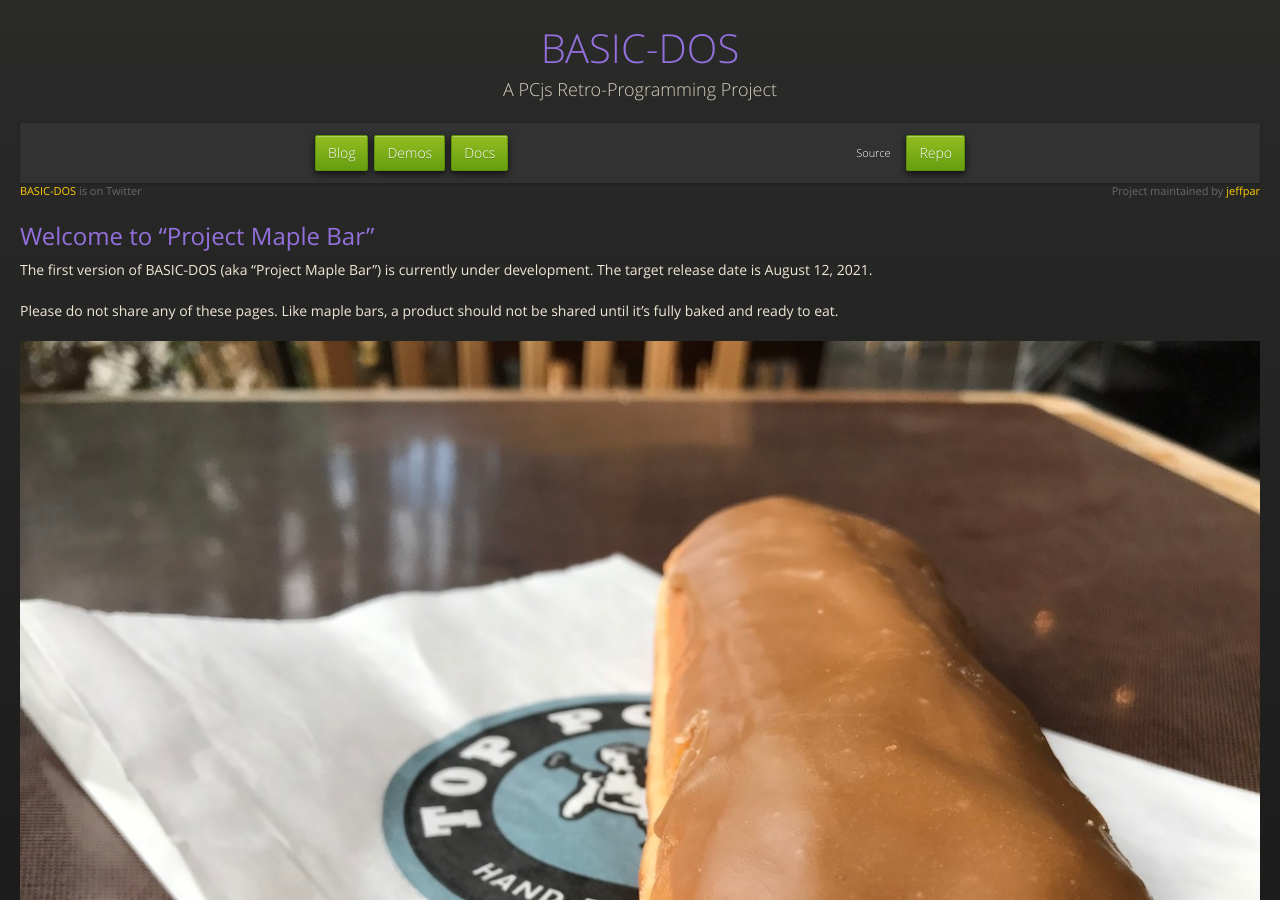
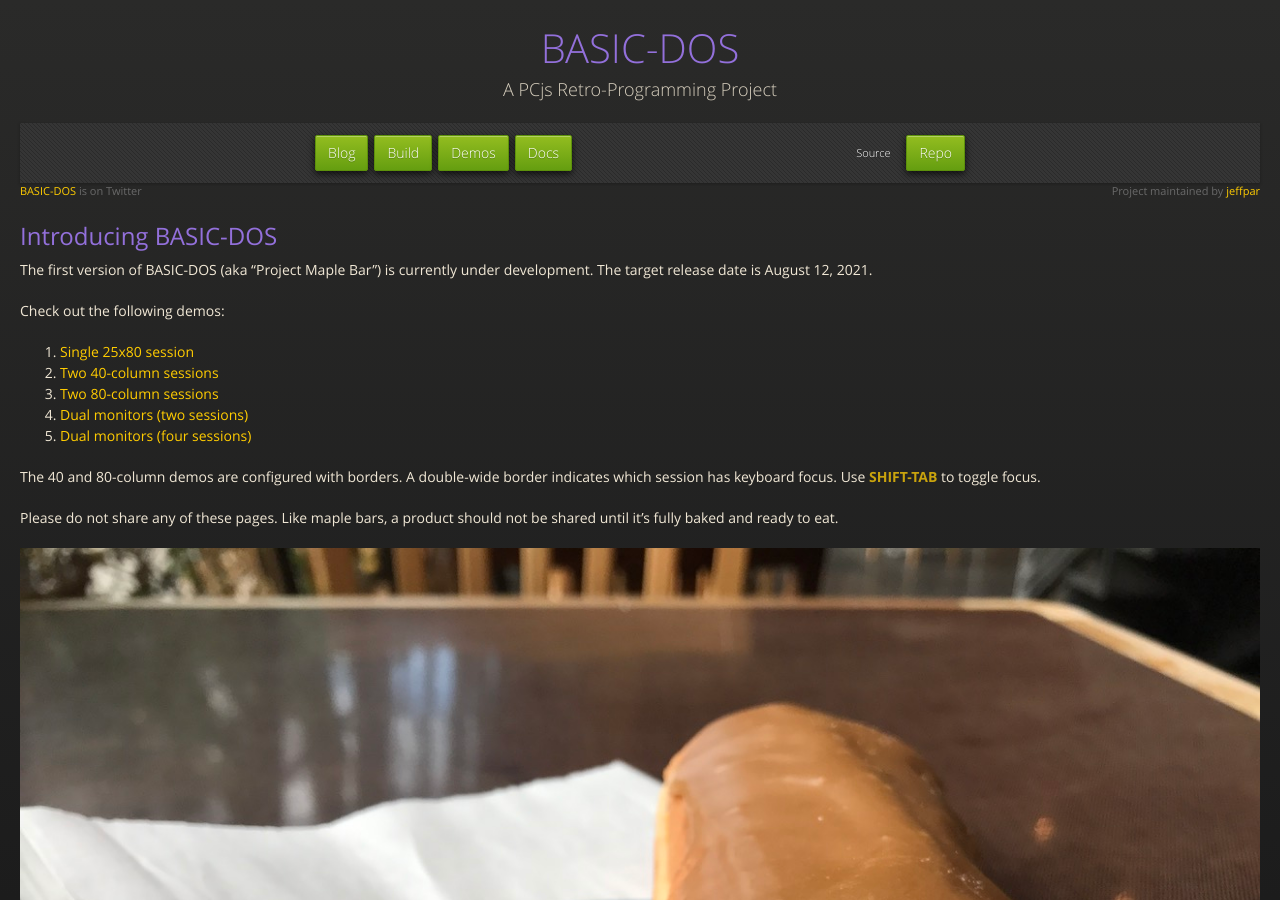
Before and after one commit to jeffpar/basicdos, a Jekyll site: the page built from demos/maplebar.md, in a window 1280 px wide and 900 px high. Built offline with Jekyll 4.4.1, drawn with Linux system fonts in a browser that asks for light colours; our own code applies the rules of GitHub Pages for plain Markdown files.

Commit message:
Misc page updates

```diff
--- a/_layouts/default.html
+++ b/_layouts/default.html
@@ -46,11 +46,13 @@
             <menu>
               {%- if page.public %}
               <li class="internal"><a href="/blog/">Blog</a></li>
+              <li class="internal"><a href="/build/">Build</a></li>
               <li class="internal"><a href="/demos/">Demos</a></li>
               <li class="internal"><a href="/docs/">Docs</a></li>
               {%- else %}
               <li class="internal"><a href="{{ site.betaurl }}/blog/">Blog</a></li>
-              <li class="internal"><a href="{{ site.betaurl }}/demos/">Demos</a></li>
+              <li class="internal"><a href="{{ site.betaurl }}/build/">Build</a></li>
+              <li class="internal"><a href="{{ site.betaurl }}/">Demos</a></li>
               <li class="internal"><a href="{{ site.betaurl }}/docs/">Docs</a></li>
               {%- endif %}
               <li class="external"><a href="{{ site.github.repository_url }}">Repo</a></li>
--- a/demos/maplebar.md
+++ b/demos/maplebar.md
@@ -1,14 +1,25 @@
 ---
 layout: default
-heading: Welcome to "Project Maple Bar"
+heading: Introducing BASIC-DOS
 permalink: /maplebar/
 preview: /assets/images/maplebar.jpg
 ---
 
-## Welcome to "Project Maple Bar"
+## Introducing BASIC-DOS
 
 The first version of BASIC-DOS (aka "Project Maple Bar") is currently under
 development.  The target release date is August 12, 2021.
+
+Check out the following demos:
+
+ 1. [Single 25x80 session](demos/?autoStart=true)
+ 2. [Two 40-column sessions](demos/?autoMount=%7B%20A:%7B%20name:%22BASIC-DOS2%22%7D%7D)
+ 3. [Two 80-column sessions](demos/?autoMount=%7B%20A:%7B%20name:%22BASIC-DOS3%22%7D%7D)
+ 4. [Dual monitors (two sessions)](demos/dual/)
+ 5. [Dual monitors (four sessions)](demos/dual/multi/)
+
+The 40 and 80-column demos are configured with borders.  A double-wide border
+indicates which session has keyboard focus.  Use **SHIFT-TAB** to toggle focus.
 
 Please do not share any of these pages.  Like maple bars, a product should not
 be shared until it's fully baked and ready to eat.
```
Also changed, not shown: demos/build.md (added, +53 -0 lines), demos/dev.md (deleted, +0 -44 lines), demos/dual/build.md (added, +20 -0 lines), demos/dual/debugger/index.md (+1 -1 lines), demos/dual/dev.md (deleted, +0 -20 lines), demos/dual/index.md (+3 -3 lines), demos/dual/multi/index.md (+1 -1 lines), demos/index.md (+1 -17 lines), software/pcx86/bdsrc/README.md (+1 -1 lines).
